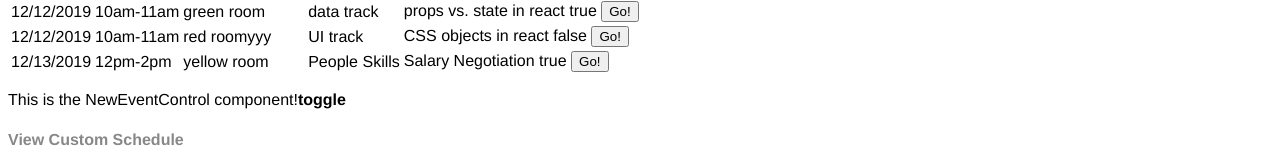
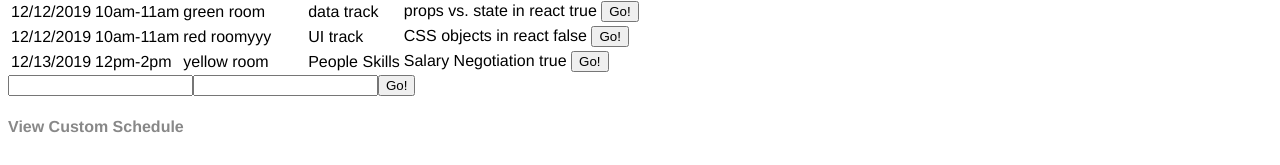
Before and after one commit to PerrySetGo/react-new-voices-site, a React app: page /#/newevent in a window 1280 px wide. Shown: the part 399-564 px from the top of the page. Built offline with nearby package versions, Linux system fonts and the light colour scheme.

Commit message:
created child component, data flow, event handlers

```diff
--- /dev/null
+++ b/src/components/LoginComponent.jsx
@@ -0,0 +1,20 @@
+import React from 'react'
+import PropTypes from 'prop-types'
+
+function LoginComponent(props){
+  return(
+    <div>
+      <form>
+        <input type="text"/>
+        <input type="password"/>
+        <button onClick={props.onLoginConfirmation}>Go!</button>
+      </form>
+    </div>
+  )
+}
+
+LoginComponent.propTypes = {
+  onLoginConfirmation: PropTypes.func
+}
+
+export default LoginComponent
--- a/src/components/NewEventControl.jsx
+++ b/src/components/NewEventControl.jsx
@@ -1,28 +1,35 @@
 import React from 'react'
+import LoginComponent from './LoginComponent'
+import NewEventForm from './NewEventForm'
 
 class NewEventControl extends React.Component {
   constructor(props) {
-    super(props);
+    super(props)
     this.state = {
       formVisibleOnPage: false
-    };
-  this.handleClick = this.handleClick.bind(this); //still not sure i 100% get this
+    }
+    this.handleLoginSubmitConfirm = this.handleLoginSubmitConfirm.bind(this) //still not sure i 100% get this
   }
 
-  handleClick(){
-    console.log(this);
-    this.setState({formVisibleOnPage:true});
-    console.log("form state: " + this.state.formVisibleOnPage);
+  handleLoginSubmitConfirm(){
+    this.setState({formVisibleOnPage:true})
   }
 
   render(){
+    let currentlyVisibleContent = null
+    if (this.state.formVisibleOnPage){
+      currentlyVisibleContent = <NewEventForm />
+    }
+    else {
+      currentlyVisibleContent = <LoginComponent onLoginConfirmation={this.handleLoginSubmitConfirm}/>
+    }
+
     return(
       <div>
-        <p>This is the NewEventControl component!<strong onClick={this.handleClick}>toggle</strong></p>
+        {currentlyVisibleContent}
       </div>
     )
   }
-
 }
 
-export default NewEventControl;
+export default NewEventControl
--- a/src/components/NewEventForm.jsx
+++ b/src/components/NewEventForm.jsx
@@ -24,6 +24,7 @@ function NewEventForm(){
           type='text'
           id='title'
           placeholder='Title'/>
+        <button>Go!</button>
       </form>
     </div>
   )
```
